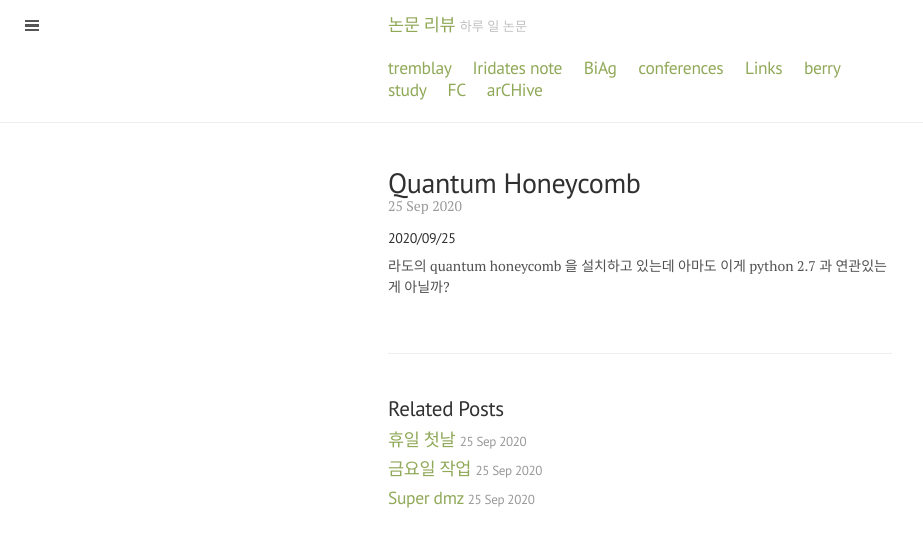
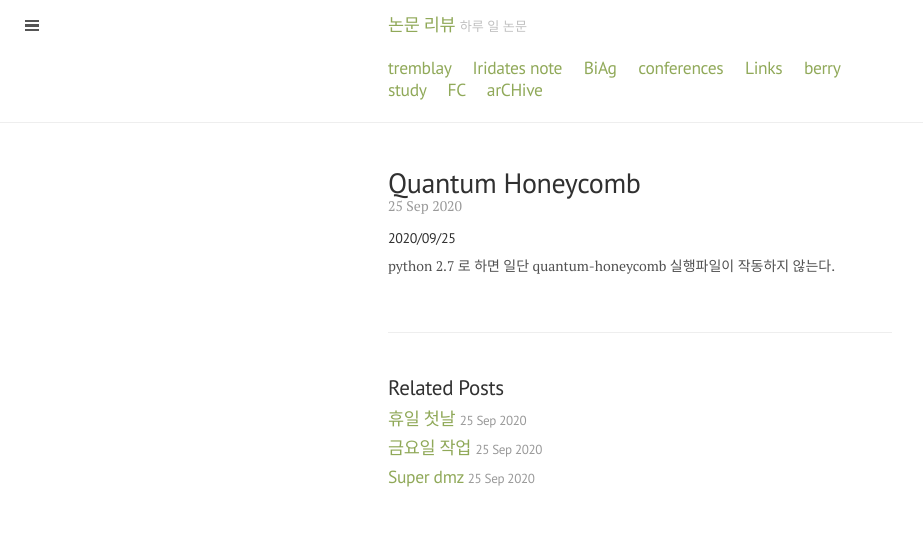
Before and after one commit to qkrwlsghdcjsworlt/work, a Jekyll site: the page built from _posts/2020/2020-09-25-quantum-honeycomb.markdown, in a window 1280 px wide. Shown: the top 547 px of the page, without its empty margins (0-923 px from the left). Built offline with Jekyll 4.4.1, drawn with Linux system fonts in a browser that asks for light colours; our own code applies the rules of GitHub Pages for plain Markdown files.

Commit message:
“update”

```diff
--- a/_posts/2020/2020-09-25-quantum-honeycomb.markdown
+++ b/_posts/2020/2020-09-25-quantum-honeycomb.markdown
@@ -11,4 +11,4 @@ CATEGORIES: LIFE
 #####  2020/09/25
 
 
-라도의 quantum honeycomb 을 설치하고 있는데 아마도 이게 python 2.7 과 연관있는게 아닐까?
+python 2.7 로 하면 일단 quantum-honeycomb 실행파일이 작동하지 않는다.
```
